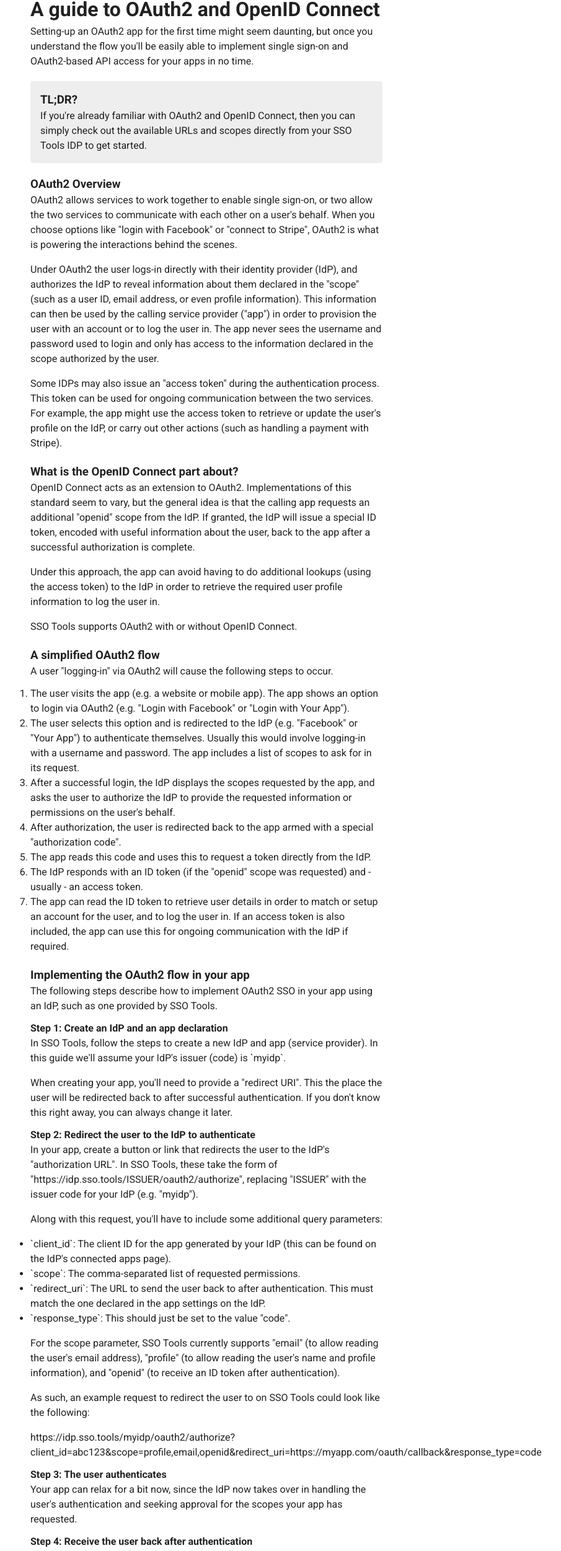
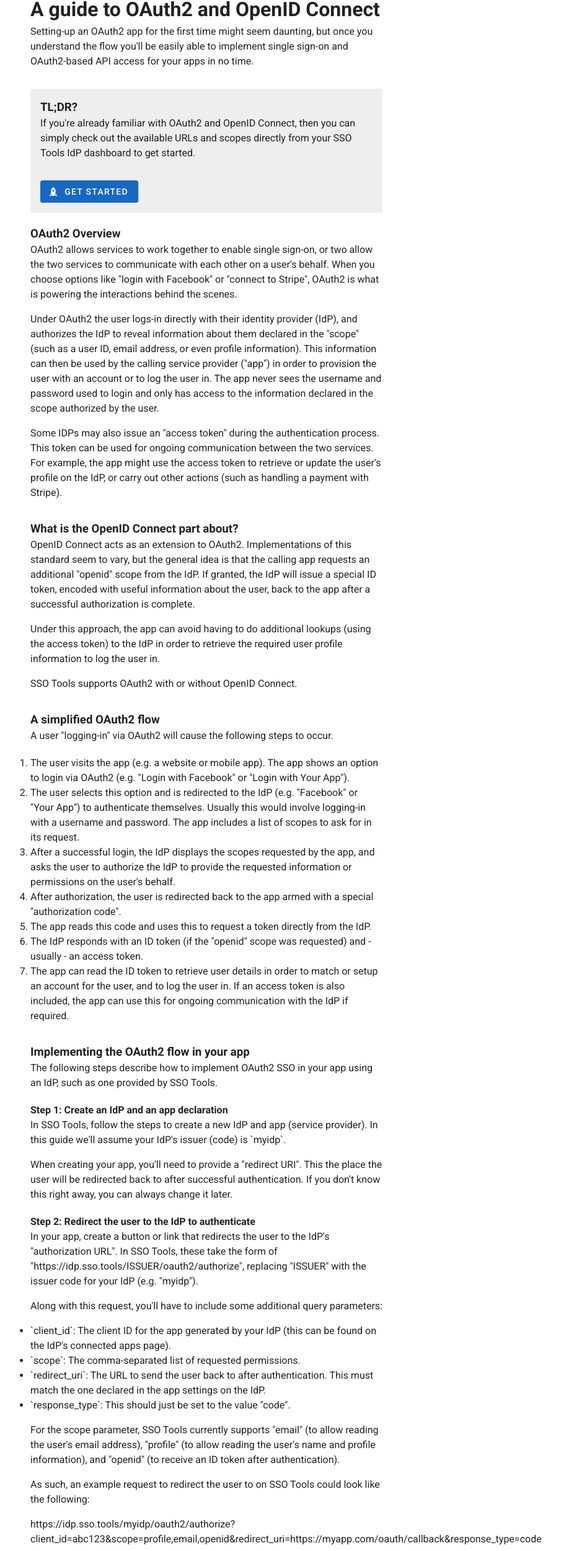
Before and after one commit to LumberjackOtters/sso-tools, a Vue app in the folder web/: page /guides/oauth2 in a window 1280 px wide. Shown: the part 98-2600 px from the top of the page at 62% size, without its empty margins (307-1212 px from the left). Built offline with nearby package versions, Linux system fonts and the light colour scheme.

Commit message:
Revamped homepage

```diff
--- a/web/src/App.vue
+++ b/web/src/App.vue
@@ -53,6 +53,7 @@
         <img :src="logoLight" style="height:50px;"/>
         <div>
           <v-btn size='small' class="ma-1 umami--click--support-button-footer" prepend-icon="mdi-party-popper" href="https://ko-fi.com/wilw88" target="_blank" rel="noopener noreferrer">Support SSO Tools</v-btn>
+          <v-btn size='small' variant='outlined' dark href='https://git.wilw.dev/wilw/sso-tools' target='_blank' rel='noopener noreferrer' class="ma-1">Source code</v-btn>
           <v-btn size='small' variant='outlined' dark to='/privacy' class="ma-1">Privacy Policy</v-btn>
           <v-btn size='small' variant='outlined' dark to="/terms" class="ma-1">Terms of Use</v-btn>
         </div>
--- a/web/src/components/Home.vue
+++ b/web/src/components/Home.vue
@@ -3,16 +3,16 @@
     <div class="bg-indigo-lighten-5">
       <v-container class="d-block d-sm-flex align-center">
       <div class="w-auto pa-5">
-        <h1 class="mb-5">Set-up and test single sign-on in your web, mobile, and desktop apps</h1>
-        <p>With SSO Tools it is easy to spin-up your own custom identity providers, allowing you to start testing your <span class="bg-yellow-lighten-3 rounded-md pa-1">SAML2</span>, <span class="bg-yellow-lighten-3 rounded-md pa-1">OAuth2</span>, and <span class="bg-yellow-lighten-3 rounded-md pa-1">OpenID Connect</span> applications in minutes.</p>
-        <v-btn class="mt-5" to="/idps/new" color="primary" prepend-icon="mdi-plus"> Create your own IdP</v-btn>
+        <h1 class="mb-5">Implement and test single sign-on in your web, mobile, and desktop apps</h1>
+        <p>With SSO Tools it is easy to spin-up your own custom identity providers, allowing you to start building and testing your <span class="bg-yellow-lighten-3 rounded-md pa-1">SAML2</span>, <span class="bg-yellow-lighten-3 rounded-md pa-1">OAuth2</span>, and <span class="bg-yellow-lighten-3 rounded-md pa-1">OpenID Connect</span> applications in minutes.</p>
+        <v-btn class="mt-5" to="/idps/new" color="primary" prepend-icon="mdi-rocket"> Get started</v-btn>
         <div class="d-flex align-center mt-2">
           <v-icon icon="mdi-star" class="mr-2 text-primary" />
           <p><small>It's free &amp; you don't have to register an account</small></p>
         </div>
         <div class="d-flex align-center mt-1">
           <v-icon icon="mdi-star" class="mr-2 text-primary" />
-          <p><small>SSO Tools is fully open-source</small></p>
+          <p><small>SSO Tools is <a href='https://git.wilw.dev/wilw/sso-tools' target='_blank' rel='noopener noreferrer'>fully open-source</a></small></p>
         </div>
       </div>
       <div class="w-auto">
@@ -21,18 +21,48 @@
       </v-container>
     </div>
 
-    <v-container>
-    <div class="text-center mt-10 ml-5 mr-5">
-      <h2>Get confident with your SSO apps</h2>
-      <p>Develop and fully test out your applications with single sign-on to radically improve your offering for <strong>enterprise customers</strong>.</p>
-      <p>SSO Tools is great for small SaaS organisations who need to learn about and <strong>provide federated authentication</strong> to their customers.</p>
+    <v-container class="d-block d-sm-flex mt-10 mb-10">
+      <div class="pa-5 rounded-lg bg-grey-lighten-4 flex-grow-1 elevation-15 ma-sm-5 mb-10 mb-sm-0">
+        <h3>A full single sign-on suite</h3>
+        <p>Use SSO Tools to create an identity provider that mimics the SSO capabilities of services like <span class="bg-yellow-lighten-3 rounded-md pa-1">Microsoft Active Directory</span>, <span class="bg-yellow-lighten-3 rounded-md pa-1">Stripe</span>, and <span class="bg-yellow-lighten-3 rounded-md pa-1">Facebook</span>.</p>
+        <p class="mt-3">You can create apps, register users, build custom attributes, and more, to fully ensure your app has the SSO capabilities you need.</p>
+
+        <v-alert class="mt-5" size="small" color="primary"><strong>Top tip:</strong> Include SSO Tools in your local dev workflow and your CI/CD pipeline to help prevent regression.</v-alert>
       </div>
 
+      <div class="pa-5 rounded-lg bg-grey-lighten-4 flex-grow-1 elevation-15 ma-sm-5">
+        <h3>Learn how to implement SSO</h3>
+        <p>SSO Tools is simple and forgiving. Feel free to make as many mistakes as you need while you develop your solutions: SSO Tools does not enforce strict rate limiting on its IdPs.</p>
+        <p class="mt-3">SSO Tools shows you the requests it receives and makes during the single sign-on flows, helping you to identify problems and debug your app.</p>
+
+        <div class="mt-5">
+          <h4 class="mb-3">Learn how to implement:</h4>
+          <v-btn class="mr-2 mb-2" size='small' to="/guides/oauth2" color="green">OAuth2 & OpenID Connect</v-btn>
+          <v-btn class="mr-2 mb-2" size='small' color="green" disabled>SAML2 (coming soon...)</v-btn>
+        </div>
+
+      </div>
+
+    </v-container>
+
+
+    <div class="bg-indigo-lighten-5 pt-10 pb-10">
+      <v-container>
+        <h2>Why use SSO Tools?</h2>
+        <p>Single sign-on is great for individuals and businesses. It offers extra security and greater control to its users.</p>
+        <p class="mt-5">If you are building apps for businesses or enterprise customers, single sign-on is often an essential requirement in procurement. However, it can be hard to understand and implement.</p>
+        <p class="mt-5">SSO Tools is a free resource aimed at helping people build and maintain SSO solutions in their applications - no matter if you are a solo developer or a member of a large software team.</p>
+
+        <v-btn class="mt-5" to="/idps/new" color="primary" prepend-icon="mdi-rocket">Get started</v-btn>
+      </v-container>
+    </div>
+
+    <v-container>
     <div class="d-block d-sm-flex ml-5 ml-sm-16 mr-5 mr-sm-16 mt-16">
       <div class="w-auto mr-5 mb-5">
         <h2>Quick and simple: we focus on the essentials</h2>
         <p>Use the SSO Tools sandbox to quickly spin-up identity providers, register users and set-up your service providers in order to test the entire SSO lifecycle.</p>
-        <p>You don't need to worry about signing up for complicated SSO providers, and <strong>you don't even need an account to get started</strong>.</p>
+        <p>You don't need to worry about signing up for complicated or expensive SSO providers, and <strong>you don't even need an account to get started</strong>.</p>
       </div>
       <div class="w-auto">
         <img :src="usersImage" style="width:100%;border-radius:3px;box-shadow:0px 4px 10px rgba(0,0,0,0.2);" />
@@ -43,7 +73,7 @@
       <div class="w-auto">
         <img :src="secureImage" style="width:100%;border-radius:3px;box-shadow:0px 4px 10px rgba(0,0,0,0.2);" />
       </div>
-      <div class="w-auto ml-5 mt-5">
+      <div class="w-auto ml-5">
         <h2>Personalised and secure</h2>
         <p>Each of your identity providers is given its own path at our IdP subdomain, allowing you to easily separate different IdP configurations for testing different functions.</p>
         <h2 class="mt-5">Emulate a real-world IdP</h2>
@@ -56,22 +86,23 @@
       <div class="w-auto mr-5 mb-5">
         <h2>Follow industry standards</h2>
         <p>SSO Tools allows you to test your SSO implementations in your apps following protocols and standards used by the vast majority of large companies, educational institutions, government agencies, and more.</p>
-        <p>We currently support the SAML2 protocol, which works well with your customers using LDAP and/or Microsoft Active Directory. Each IdP you create can have different settings to enable you to fully test out your services and your multi-tenancy support.</p>
+        <p>Each IdP you create can have different settings to enable you to fully test out your services and your multi-tenancy support.</p>
       </div>
       <div class="w-auto">
         <img :src="samlImage" style="width:100%;border-radius:3px;box-shadow:0px 4px 10px rgba(0,0,0,0.2);" />
       </div>
     </div>
+    </v-container>
 
-    <div class="d-flex flex-column align-center bg-indigo-lighten-5 mt-16 pa-10 rounded-lg elevation-5">
-      <div class="w-75">
-        <h1>Features</h1>
+    <div class="bg-indigo-lighten-5 mt-10 pt-10 pb-10">
+      <v-container>
+        <div class="text-center">
+          <h1>Additional features</h1>
           <p>SSO Tools is offered as a free service. For any questions, or to get in touch, please do so via <a href="mailto:hello@sso.tools" target="_blank" rel="noopener noreferrer">email</a>.</p>
         </div>
 
-      <div class="d-block d-sm-flex mt-10">
-        <div class="mr-2">
-          <v-list bg='none'>
+        <div class="d-block d-sm-flex mt-10 justify-center">
+            <v-list class="bg-transparent">
               <v-list-item v-for="feature in features" :key="feature">
                 <v-list-item-icon><v-icon icon="mdi-check-circle" class="text-green mr-2"/></v-list-item-icon>
                 <v-list-item-content>
@@ -80,20 +111,9 @@
               </v-list-item>
             </v-list>
         </div>
-      </div>
+      </v-container>
     </div>
 
-    <div class="mt-10 d-flex justify-center">
-      <div class="w-75">
-        <h1 class="mb-8">👋 Hi there, thanks for visiting</h1>
-        <p class="mb-2">SSO Tools is created and maintained by a solo developer. During my work as part of a growing startup selling enterprise SaaS, the need for providing larger organisations with federated authentication became hugely important.</p>
-        <p class="mb-2">I spent a lot of my spare time reading-up and learning about the different approaches to SSO via SAML2, with a focus on security whilst also making set-up easy for our customers.</p>
-        <p class="mb-2">In my spare time I began working on SSO Tools so that I could easily test sign-on and logout flows across different use-cases.</p>
-        <p class="mb-2">SSO Tools is free and open-source software, and you can <a href='https://git.wilw.dev/wilw/sso-tools' target='_blank' rel='noopener noreferrer'>check out the source code</a> if you are interested. <strong>I hope you find it useful!</strong></p>
-      </div>
-    </div>
-
-    </v-container>
   </div>
 </template>
 
--- a/web/src/components/IDP.vue
+++ b/web/src/components/IDP.vue
@@ -50,8 +50,6 @@
               </v-list>
           </v-card>
 
-          <v-btn block class="mt-5" to="/guides/oauth2">OAuth2 Setup Guide</v-btn>
-
           <v-btn block class="mt-5" :href="`https://idp.sso.tools/${idp?.code}`" target="_blank" prepend-icon="mdi-open-in-new">Open IdP dashboard</v-btn>
         </div>
 
--- a/web/src/components/IdpOauthGuide.vue
+++ b/web/src/components/IdpOauthGuide.vue
@@ -3,10 +3,11 @@
     <h1>A guide to OAuth2 and OpenID Connect</h1>
     <p>Setting-up an OAuth2 app for the first time might seem daunting, but once you understand the flow you'll be easily able to implement single sign-on and OAuth2-based API access for your apps in no time.</p>
 
-    <v-alert class="mt-5 mb-5">
+    <v-alert class="mt-8 mb-5">
       <h3>TL;DR?</h3>
       <p v-if="idp">If you're already familiar with OAuth2 and OpenID Connect, then <router-link :to="`/idps/${idp._id}/oauth`">check out the available URLs and scopes</router-link> to get started.</p>
-      <p v-if="!idp">If you're already familiar with OAuth2 and OpenID Connect, then you can simply check out the available URLs and scopes directly from your SSO Tools IDP to get started.</p>
+      <p v-if="!idp">If you're already familiar with OAuth2 and OpenID Connect, then you can simply check out the available URLs and scopes directly from your SSO Tools IdP dashboard to get started.</p>
+      <v-btn v-if="!idp" class="mt-8" to="/idps/new" color="primary" prepend-icon="mdi-rocket">Get started</v-btn>
     </v-alert>
 
     <h3>OAuth2 Overview</h3>
@@ -16,14 +17,14 @@
 
     <p class="mt-4">Some IDPs may also issue an "access token" during the authentication process. This token can be used for ongoing communication between the two services. For example, the app might use the access token to retrieve or update the user's profile on the IdP, or carry out other actions (such as handling a payment with Stripe).</p>
 
-    <h3 class="mt-5">What is the OpenID Connect part about?</h3>
+    <h3 class="mt-8">What is the OpenID Connect part about?</h3>
     <p>OpenID Connect acts as an extension to OAuth2. Implementations of this standard seem to vary, but the general idea is that the calling app requests an additional "openid" scope from the IdP. If granted, the IdP will issue a special ID token, encoded with useful information about the user, back to the app after a successful authorization is complete.</p>
     <p class="mt-4">Under this approach, the app can avoid having to do additional lookups (using the access token) to the IdP in order to retrieve the required user profile information to log the user in.</p>
     <p class="mt-4">SSO Tools supports OAuth2 with or without OpenID Connect.</p>
 
-    <h3 class="mt-5">A simplified OAuth2 flow</h3>
+    <h3 class="mt-8">A simplified OAuth2 flow</h3>
     <p>A user "logging-in" via OAuth2 will cause the following steps to occur.</p>
-    <ol class="mt-3">
+    <ol class="mt-5">
       <li>The user visits the app (e.g. a website or mobile app). The app shows an option to login via OAuth2 (e.g. "Login with Facebook" or "Login with Your App").</li>
       <li>The user selects this option and is redirected to the IdP (e.g. "Facebook" or "Your App") to authenticate themselves. Usually this would involve logging-in with a username and password. The app includes a list of scopes to ask for in its request.</li>
       <li>After a successful login, the IdP displays the scopes requested by the app, and asks the user to authorize the IdP to provide the requested information or permissions on the user's behalf.</li>
@@ -33,14 +34,14 @@
       <li>The app can read the ID token to retrieve user details in order to match or setup an account for the user, and to log the user in. If an access token is also included, the app can use this for ongoing communication with the IdP if required.</li>
     </ol>
 
-    <h3 class="mt-5">Implementing the OAuth2 flow in your app</h3>
+    <h3 class="mt-8">Implementing the OAuth2 flow in your app</h3>
     <p>The following steps describe how to implement OAuth2 SSO in your app using an IdP, such as one provided by SSO Tools.</p>
 
-    <h4 class="mt-3">Step 1: Create an IdP and an app declaration</h4>
+    <h4 class="mt-5">Step 1: Create an IdP and an app declaration</h4>
     <p>In SSO Tools, follow the steps to create a new IdP and app (service provider). In this guide we'll assume your IdP's issuer (code) is `myidp`.</p>
     <p class="mt-4">When creating your app, you'll need to provide a "redirect URI". This the place the user will be redirected back to after successful authentication. If you don't know this right away, you can always change it later.</p>
 
-    <h4 class="mt-3">Step 2: Redirect the user to the IdP to authenticate</h4>
+    <h4 class="mt-5">Step 2: Redirect the user to the IdP to authenticate</h4>
     <p>In your app, create a button or link that redirects the user to the IdP's "authorization URL". In SSO Tools, these take the form of "https://idp.sso.tools/ISSUER/oauth2/authorize", replacing "ISSUER" with the issuer code for your IdP (e.g. "myidp").</p>
     <p class="mt-4">Along with this request, you'll have to include some additional query parameters:</p>
     <ul class="mt-4">
@@ -53,15 +54,15 @@
     <p class="mt-4">As such, an example request to redirect the user to on SSO Tools could look like the following:</p>
     <p class="mt-4">https://idp.sso.tools/myidp/oauth2/authorize?client_id=abc123&scope=profile,email,openid&redirect_uri=https://myapp.com/oauth/callback&response_type=code</p>
 
-    <h4 class="mt-3">Step 3: The user authenticates</h4>
+    <h4 class="mt-5">Step 3: The user authenticates</h4>
     <p>Your app can relax for a bit now, since the IdP now takes over in handling the user's authentication and seeking approval for the scopes your app has requested.</p>
 
-    <h4 class="mt-3">Step 4: Receive the user back after authentication</h4>
+    <h4 class="mt-5">Step 4: Receive the user back after authentication</h4>
     <p>Assuming all went well with the authentication, the IdP will now redirect the user back to your app at the redirect URI you specified. If you don't yet have a route to handle this, then you should create one now and ensure this is registered in the app on SSO Tools and included in your request in Step 2.</p>
     <p class="mt-4">When the user arrives back, they'll have a `code` parameter in their request URL. For example, if your redirect URI is "https://myapp.com/oauth/callback" your app will receive a request at "https://myapp.com/oauth/callback?code=xzy321"</p>
     <p class="mt-4">Your app should read this code and make it available for the next step</p>
 
-    <h4 class="mt-3">Step 5: Request a token from the IdP</h4>
+    <h4 class="mt-5">Step 5: Request a token from the IdP</h4>
     <p>Next, your app will need to make a request directly to the IdP on its "token" endpoint. On SSO Tools, these endpoints look like "https://idp.sso.tools/ISSUER/oauth2/token". To this endpoint, your app should send an HTTP `POST` request containing the following data in JSON format:</p>
     <ul class="mt-4">
       <li>`code`: The code received in Step 4.</li>
@@ -86,7 +87,7 @@ Content-Type: application/json
     </pre>
     <p class="mt-4">Assuming all went well, the response to the request should contain an `access_token` field (containing a string representing an access token usable against the SSO Tools API for the IdP). If the "openid" scope was requested the response will also include an "id_token" field (containing a string representing a JWT that can be decoded to retrieve the user profile information requested by the scope).</p>
 
-    <h4 class="mt-3">Step 6 (optional): Interact with the IdP's API</h4>
+    <h4 class="mt-5">Step 6 (optional): Interact with the IdP's API</h4>
     <p>Depending on your setup, Step 5 might be the last step needed to complete single sign-on with OAuth2 and OpenID Connect. If your app needs to then communicate with an API for additional data flow (e.g. to power an integration), then read on.</p>
     <p class="mt-4">The "access_token" received in Step 5 can now be used against the IdP's API in order to retrieve the user's information. To do so, include the access token in the Authorization header and send off a request to "https://idp.sso.tools/ISSUER/api/users/me".</p>
     <p class="mt-4">For example, given the above information, your request could look like this:</p>
```
Also changed, not shown: web/src/components/NewIDP.vue (+4 -6 lines). Lines whose indentation alone changed are shown as unchanged.
